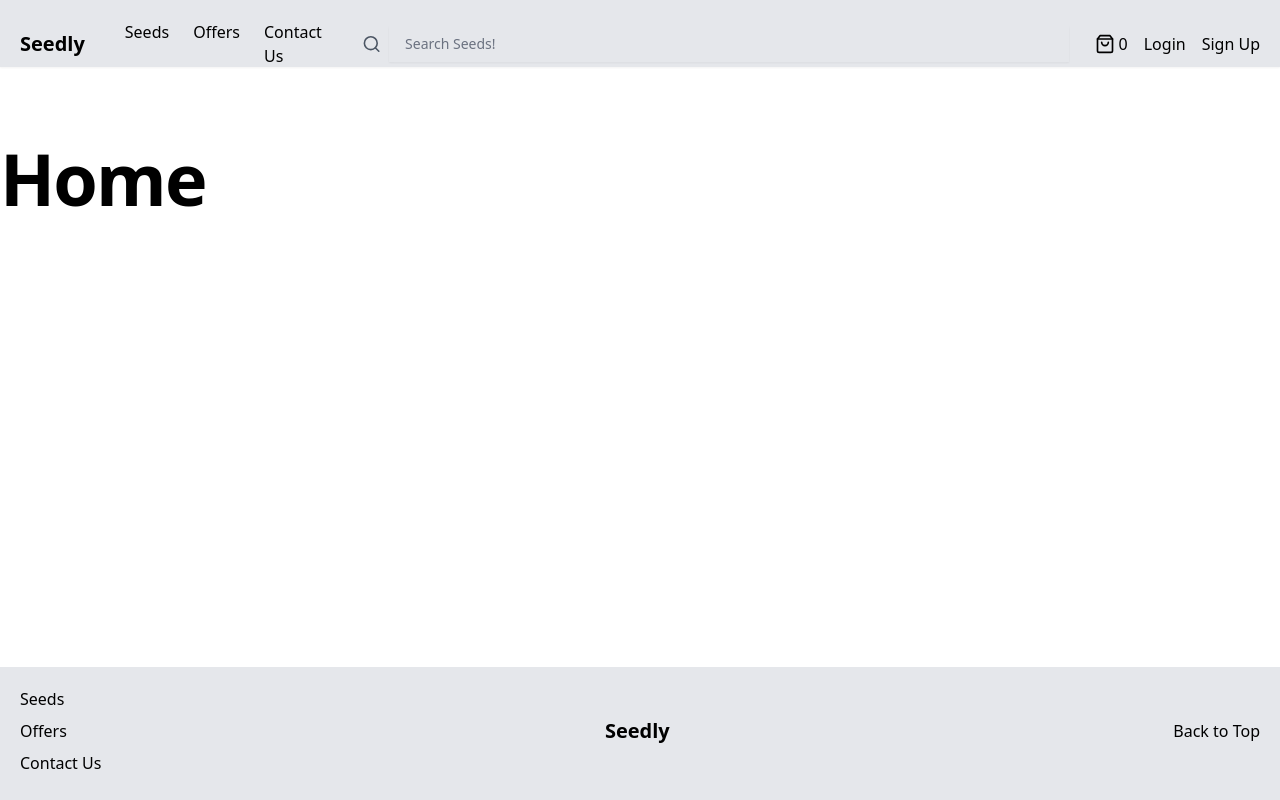
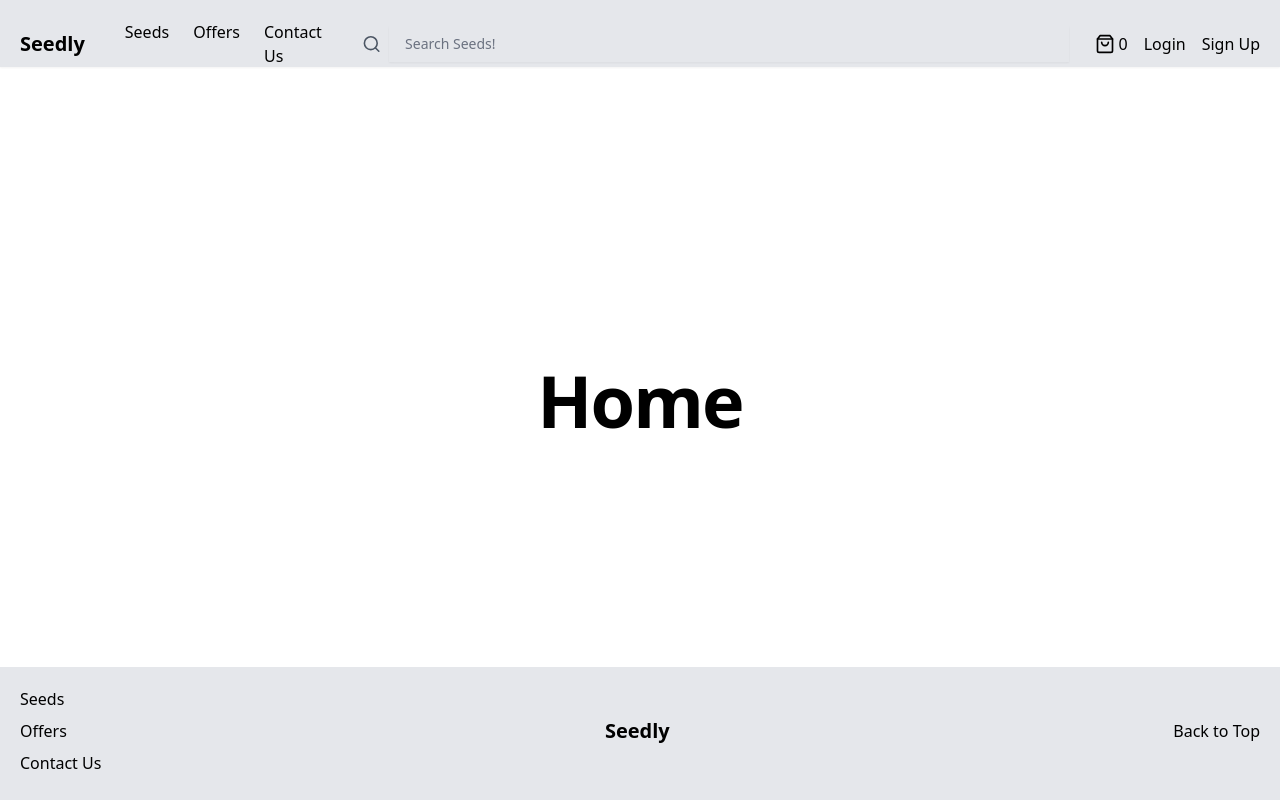
Before and after one commit to roztownsend/Seedly, a React (Vite) app in the folder frontend/vite-project/: page / in a window 1280 px wide. Built offline with nearby package versions, Linux system fonts and the light colour scheme.

Commit message:
Update frontend/vite-project/src/index.css
Add flex to main as per comment

Co-authored-by: reevcrona <89569507+reevcrona@users.noreply.github.com>

```diff
--- a/frontend/vite-project/src/index.css
+++ b/frontend/vite-project/src/index.css
@@ -19,7 +19,7 @@ nav {
 }
 
 main {
-  @apply row-start-4 lg:row-start-3 row-end-11;
+  @apply row-start-4 lg:row-start-3 row-end-11 flex  justify-center items-center;
 }
 
 footer {
```
